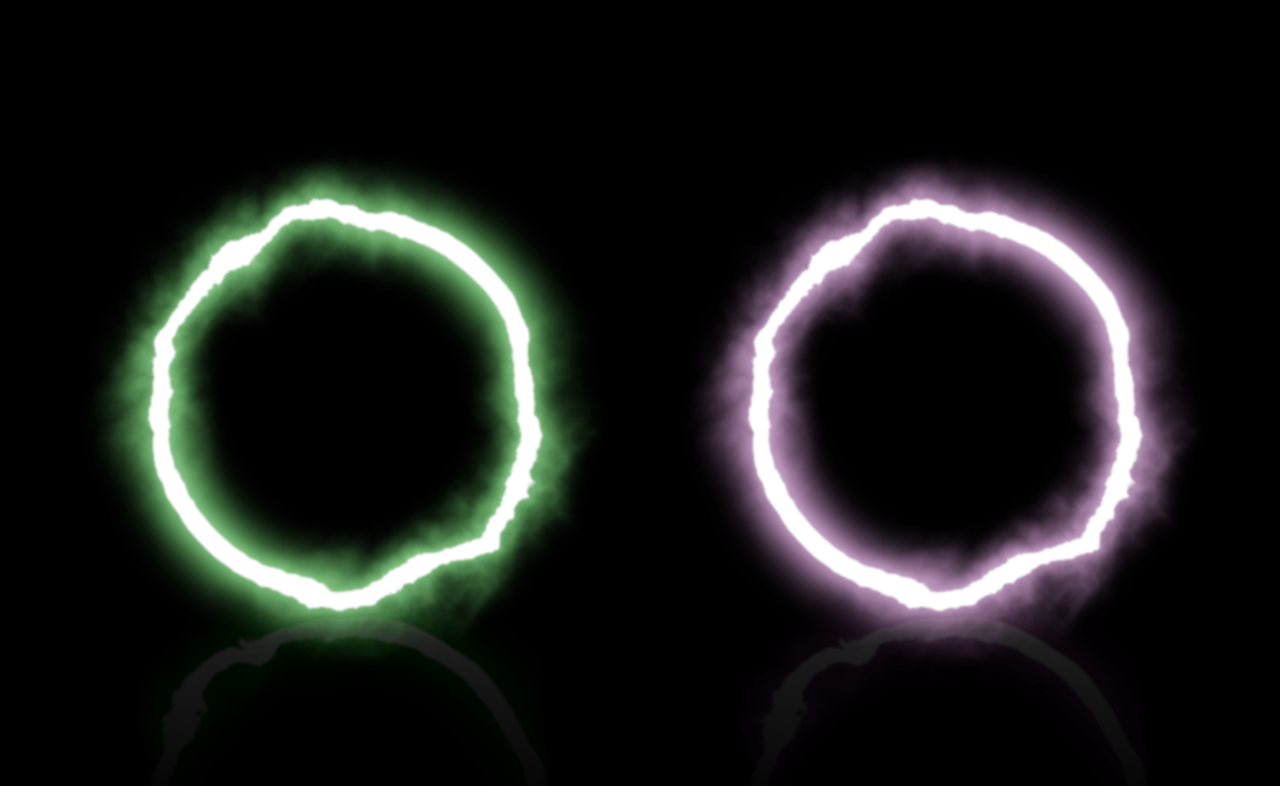
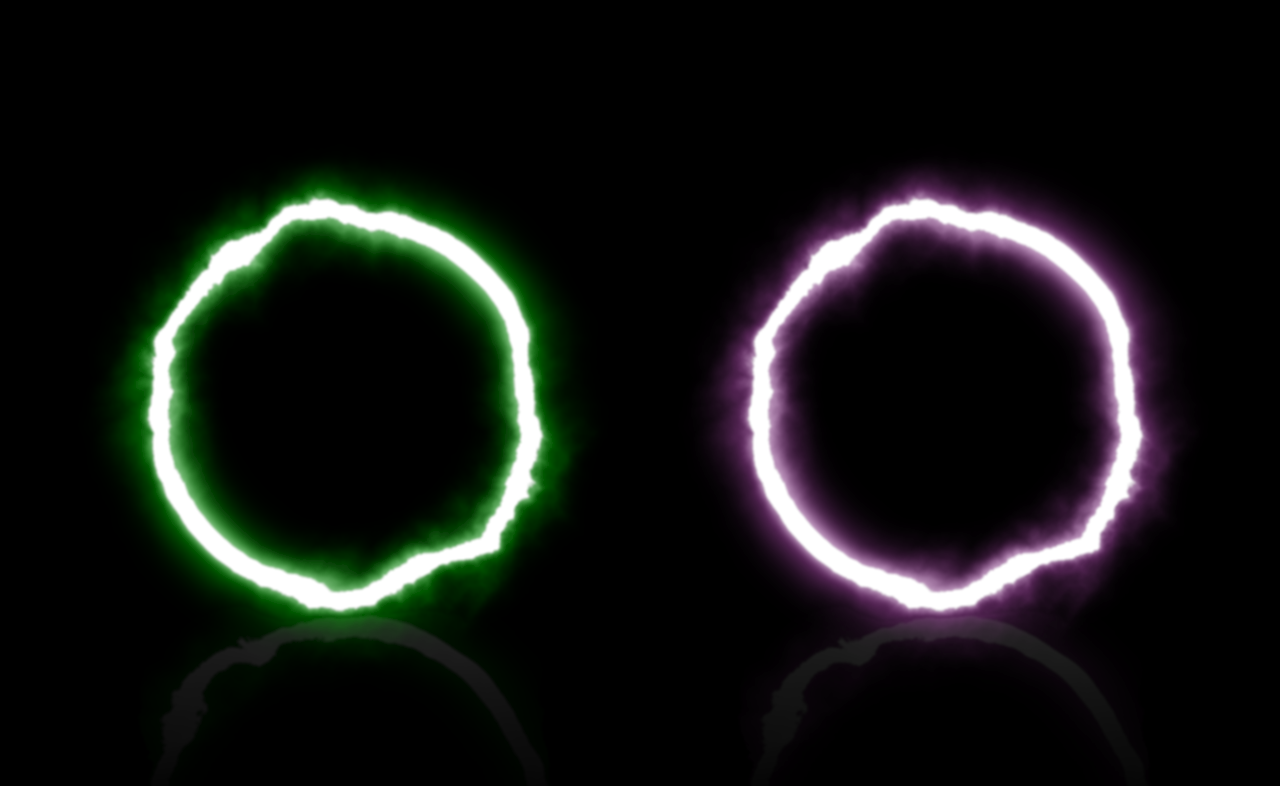
Before and after one commit to vsreyes/ring-of-fire-effects, a plain HTML site: page index.html in a window 1280 px wide. Drawn offline with Linux system fonts and the light colour scheme.

Commit message:
Final styling

```diff
--- a/index.html
+++ b/index.html
@@ -12,6 +12,7 @@
     <svg>
         <filter id="wavy">
             <feTurbulence x="0" y="0" baseFrequency="0.009" numOctaves="5" seed="2">
+            <animate attributeName="baseFrequency" dur="60s" values="0.02;0.005;0.02" repeatCount="indefinite">
             </feTurbulence>
             <feDisplacementMap in="SourceGraphic" scale="30">
         </filter>
--- a/style.css
+++ b/style.css
@@ -39,7 +39,7 @@ body {
   bottom: 100px;
   border: 20px solid #fff;
   border-radius: 50%;
-  box-shadow: 0 0 50px #fff, inset 0 0 50px #fff;
+  box-shadow: 0 0 10px #fff, inset 0 0 20px #fff;
 }
 .circle:nth-child(2):before {
   animation-delay: -2.5s;
```
